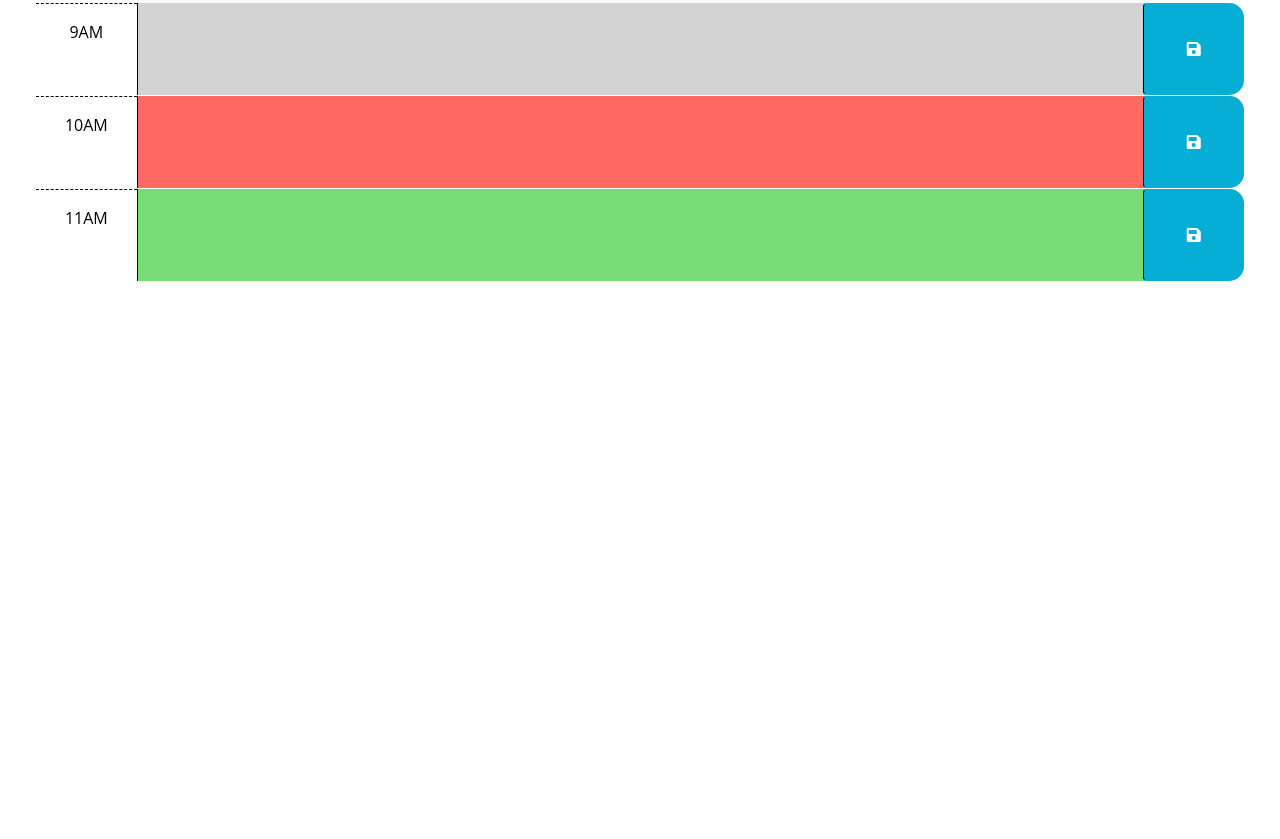
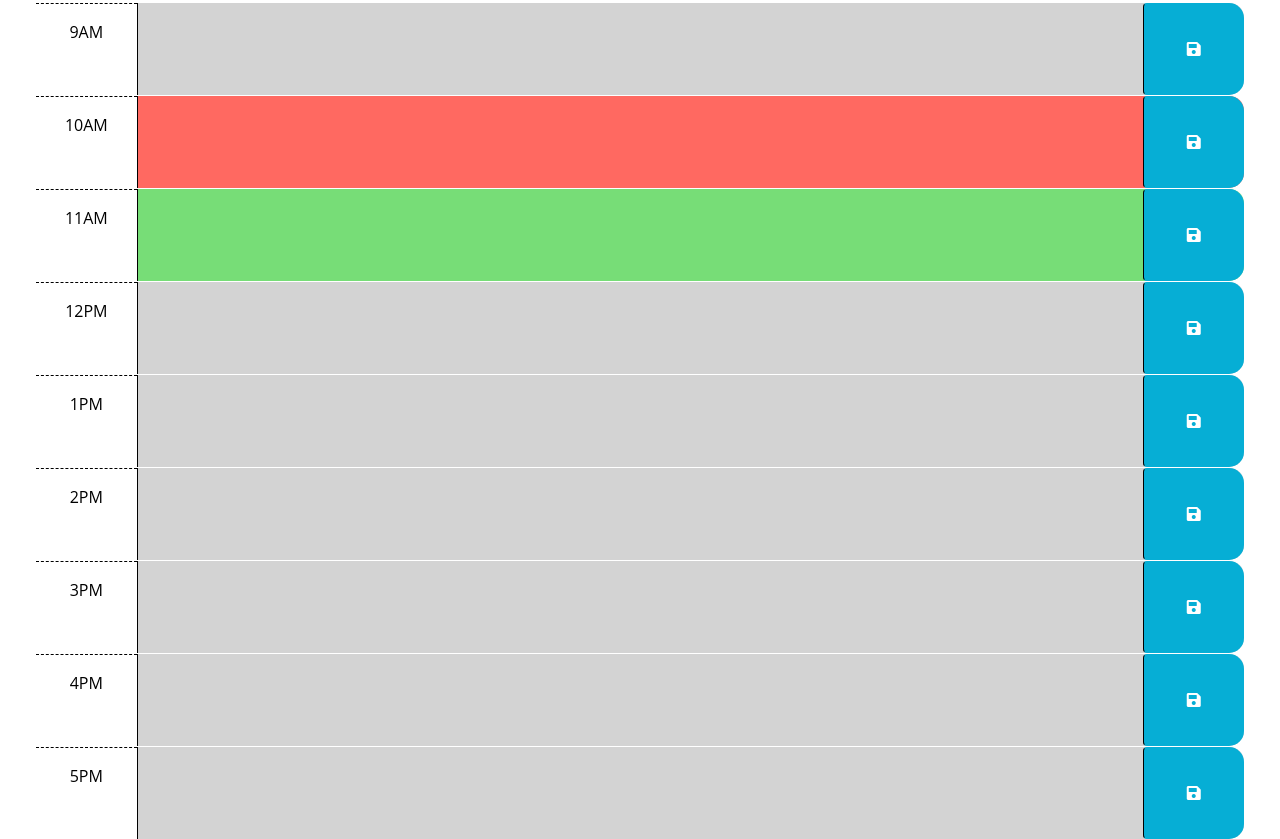
Before and after one commit to dtjones23/Day-Planning-Calender, a plain HTML site: page Develop/index.html in a window 1280 px wide. Shown: the part 295-1134 px from the top of the page. Before the commit the page ends 800 px from the top, so only its background shows below. Drawn offline with nearby package versions, Linux system fonts and the light colour scheme.

Commit message:
inserted remaining time blocks in HTML

```diff
--- a/Develop/index.html
+++ b/Develop/index.html
@@ -41,7 +41,7 @@
         code is implemented.
         -->
 
-      <!-- Example of a past time block. The "past" class adds a gray background color. -->
+      <!-- adding remaining hours -->
       <div id="past" class="row time-block past">
         <div class="col-2 col-md-1 hour text-center py-3">9AM</div>
         <textarea class="col-8 col-md-10 description" rows="3"> </textarea>
@@ -50,7 +50,6 @@
         </button>
       </div>
 
-      <!-- Example of a present time block. The "present" class adds a red background color. -->
       <div id="present" class="row time-block present">
         <div class="col-2 col-md-1 hour text-center py-3">10AM</div>
         <textarea class="col-8 col-md-10 description" rows="3"> </textarea>
@@ -59,7 +58,6 @@
         </button>
       </div>
 
-      <!-- Example of a future time block. The "future" class adds a green background color. -->
       <div id="future" class="row time-block future">
         <div class="col-2 col-md-1 hour text-center py-3">11AM</div>
         <textarea class="col-8 col-md-10 description" rows="3"> </textarea>
@@ -67,8 +65,56 @@
           <i class="fas fa-save" aria-hidden="true"></i>
         </button>
       </div>
+
+
+        <div id="past" class="row time-block past">
+          <div class="col-2 col-md-1 hour text-center py-3">12PM</div>
+          <textarea class="col-8 col-md-10 description" rows="3"> </textarea>
+          <button class="btn saveBtn col-2 col-md-1" aria-label="save">
+            <i class="fas fa-save" aria-hidden="true"></i>
+          </button>
+        </div>
+
+        <div id="past" class="row time-block past">
+          <div class="col-2 col-md-1 hour text-center py-3">1PM</div>
+          <textarea class="col-8 col-md-10 description" rows="3"> </textarea>
+          <button class="btn saveBtn col-2 col-md-1" aria-label="save">
+            <i class="fas fa-save" aria-hidden="true"></i>
+          </button>
+        </div>
+
+        <div id="past" class="row time-block past">
+          <div class="col-2 col-md-1 hour text-center py-3">2PM</div>
+          <textarea class="col-8 col-md-10 description" rows="3"> </textarea>
+          <button class="btn saveBtn col-2 col-md-1" aria-label="save">
+            <i class="fas fa-save" aria-hidden="true"></i>
+          </button>
+        </div>
+
+        <div id="past" class="row time-block past">
+          <div class="col-2 col-md-1 hour text-center py-3">3PM</div>
+          <textarea class="col-8 col-md-10 description" rows="3"> </textarea>
+          <button class="btn saveBtn col-2 col-md-1" aria-label="save">
+            <i class="fas fa-save" aria-hidden="true"></i>
+          </button>
+        </div>
+
+        <div id="past" class="row time-block past">
+          <div class="col-2 col-md-1 hour text-center py-3">4PM</div>
+          <textarea class="col-8 col-md-10 description" rows="3"> </textarea>
+          <button class="btn saveBtn col-2 col-md-1" aria-label="save">
+            <i class="fas fa-save" aria-hidden="true"></i>
+          </button>
+        </div>
+
+        <div id="past" class="row time-block past">
+          <div class="col-2 col-md-1 hour text-center py-3">5PM</div>
+          <textarea class="col-8 col-md-10 description" rows="3"> </textarea>
+          <button class="btn saveBtn col-2 col-md-1" aria-label="save">
+            <i class="fas fa-save" aria-hidden="true"></i>
+          </button>
+        </div>
     </div>
-
     <script src="https://cdnjs.cloudflare.com/ajax/libs/jquery/3.2.1/jquery.min.js"></script>
     <script src="https://cdn.jsdelivr.net/npm/dayjs@1.11.3/dayjs.min.js"
     integrity="sha256-iu/zLUB+QgISXBLCW/mcDi/rnf4m4uEDO0wauy76x7U="
```
Also changed, not shown: Develop/script.js (+6 -1 lines).
